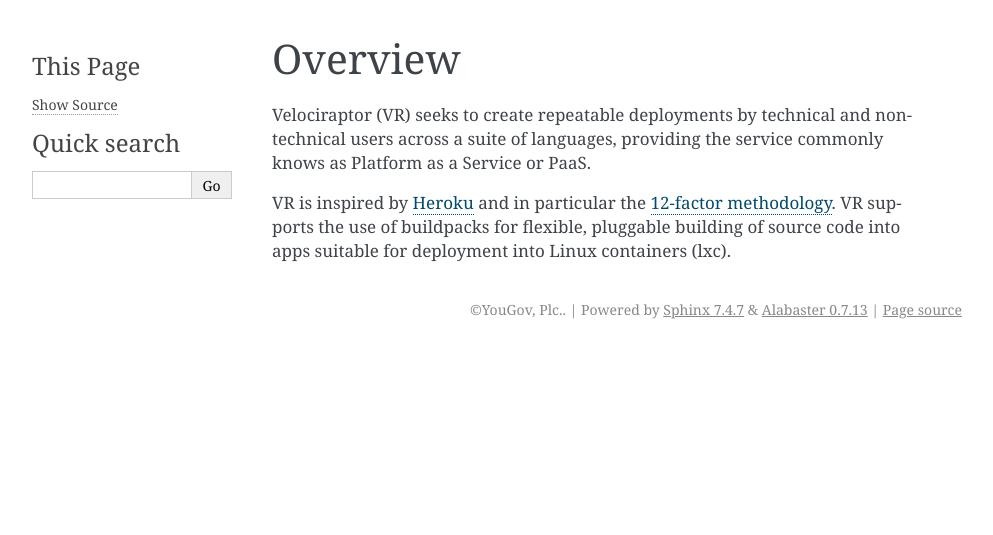
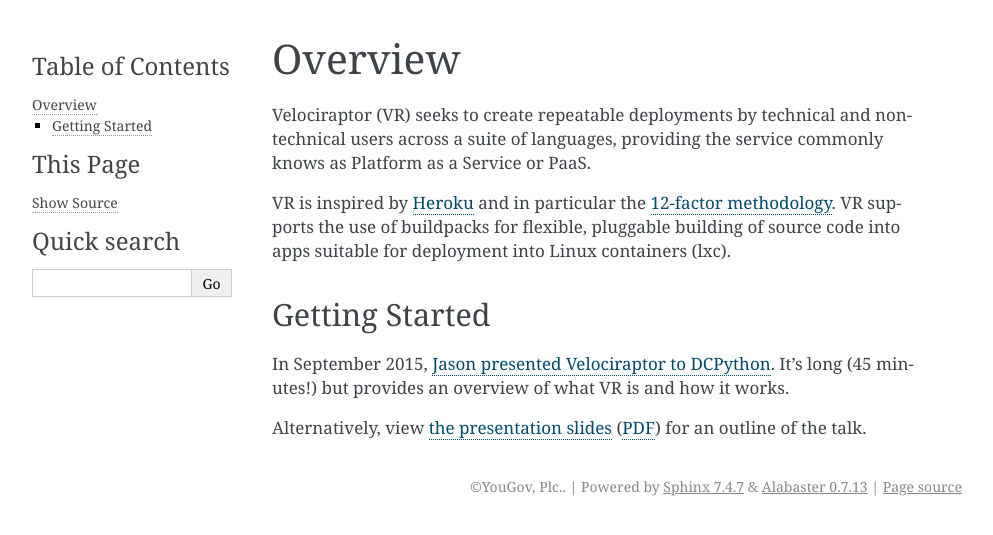
Before and after one commit to yougov/velociraptor, a Sphinx documentation site: the page built from docs/overview.rst, in a window 1280 px wide. Shown: the top 535 px of the page, without its empty margins (148-1141 px from the left). Built offline with Sphinx 7.4.7, drawn with Linux system fonts in a browser that asks for light colours.

Commit message:
Link to presentation from overview.

```diff
--- a/docs/conf.py
+++ b/docs/conf.py
@@ -10,3 +10,5 @@
 release = version
 
 master_doc = 'index'
+
+html_static_path = ['_static']
--- a/docs/overview.rst
+++ b/docs/overview.rst
@@ -9,3 +9,16 @@
 the `12-factor methodology <http://12factor.net>`_. VR supports
 the use of buildpacks for flexible, pluggable building of source
 code into apps suitable for deployment into Linux containers (lxc).
+
+Getting Started
+---------------
+
+In September 2015, `Jason presented Velociraptor to DCPython
+<https://www.youtube.com/watch?v=ktaF-2o-ZZA>`_. It's long
+(45 minutes!) but provides an overview of what VR is and how
+it works.
+
+Alternatively, view
+`the presentation slides <_static/Presentation.key>`_
+(`PDF <_static/Presentation.pdf>`_)
+for an outline of the talk.
```
Also changed, not shown: 3 other files.
